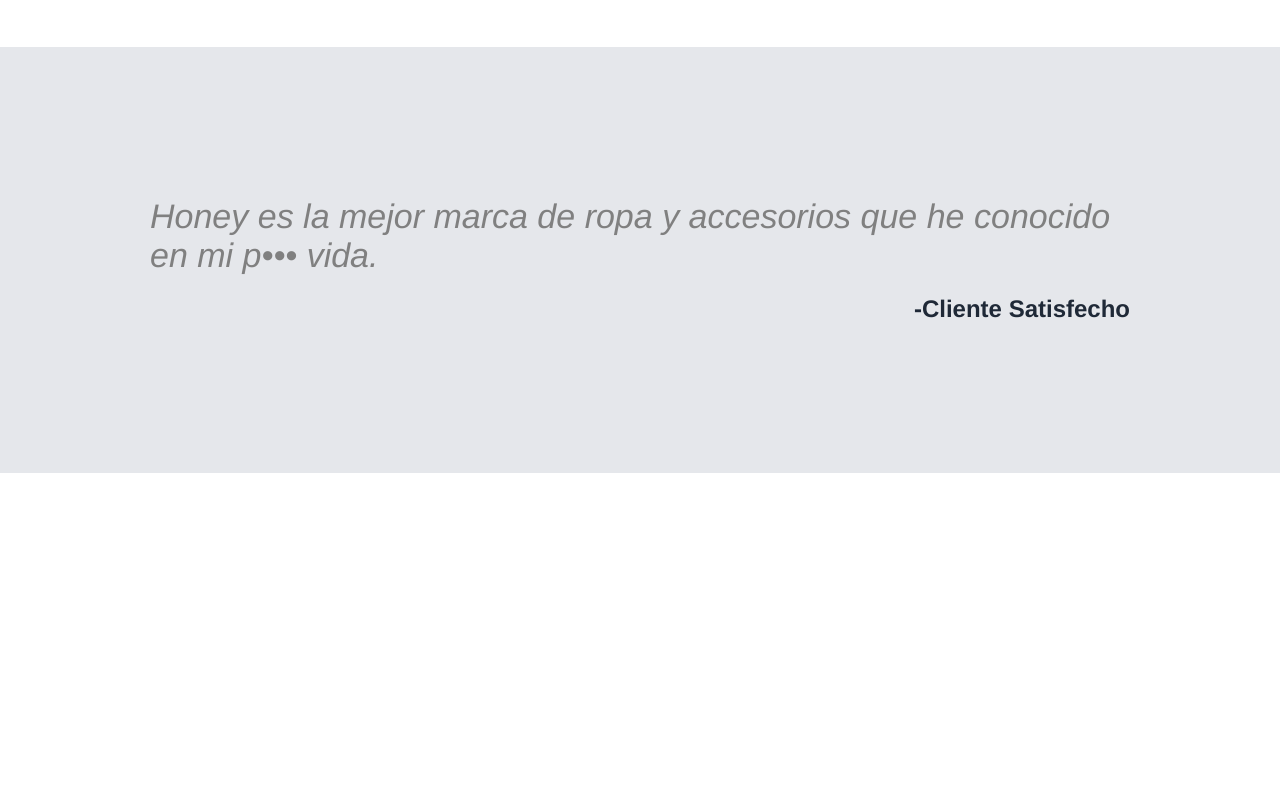
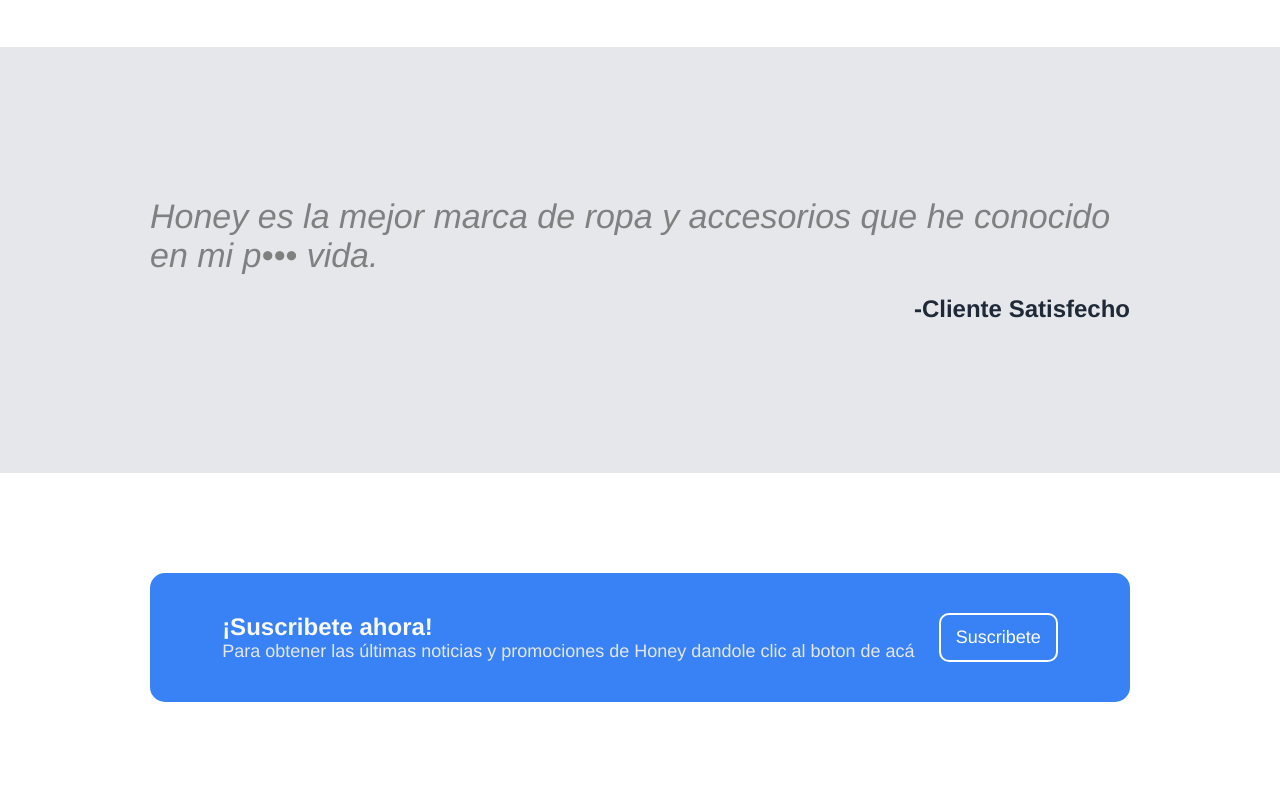
Before and after one commit to mauriciodaiki/Landing-Page-1, a plain HTML site: page index.html in a window 1280 px wide. Shown: the part 781-1583 px from the top of the page. Before the commit the page ends 1254 px from the top, so only its background shows below. Drawn offline with Linux system fonts and the light colour scheme.

Commit message:
Agregar section 4 con estilos css Utilizando class para cada uno de los elementos html

```diff
--- a/index.html
+++ b/index.html
@@ -58,6 +58,20 @@
         <p class="quote"><i>Honey es la mejor marca de ropa y accesorios que he conocido en mi p••• vida.</i></p>
         <span class="quote-author">-Cliente Satisfecho</span>
     </div>
-
+    <div class="section4">
+        <div class="call-action">
+            <div>
+            <h5>
+                ¡Suscribete ahora!
+            </h5>
+            <span>
+                Para obtener las últimas noticias y promociones de Honey dandole clic al boton de acá
+            </span>
+            </div>
+            <button>
+                Suscribete
+            </button>
+        </div>
+    </div>
 </body>
 </html>
--- a/styles.css
+++ b/styles.css
@@ -12,7 +12,7 @@
 .headertop {
     display: flex;
     justify-content: space-between;
-    margin: 0 100px;
+    margin: 0 150px;
     padding: 10px 0 0 0;
 }
 
@@ -58,7 +58,7 @@ a {
     max-height: 125px;
 }
 
-button {
+.headerbody button {
     background-color: #3882F6;
     color: white;
     padding: 5px 15px;
@@ -112,3 +112,34 @@ span {
     font-weight: bold;
     align-self: flex-end;
 }
+
+.section4 {
+    padding: 100px 150px;
+}
+
+.call-action {
+    background-color: #3882F6;
+    display: flex;
+    justify-content: space-around;
+    padding: 40px 60px;
+    border-radius: 15px;
+}
+
+h5 {
+    font-size: 24px;
+    color: #F9FAF8;
+}
+
+.call-action span {
+    color: #E5E7EB;
+    font-size: 18px;
+}
+
+.call-action button {
+    font-size: 18px;
+    background-color: #3882F6;
+    color: white;
+    padding: 5px 15px;
+    border: 2px solid white;
+    border-radius: 10px;
+}
```
